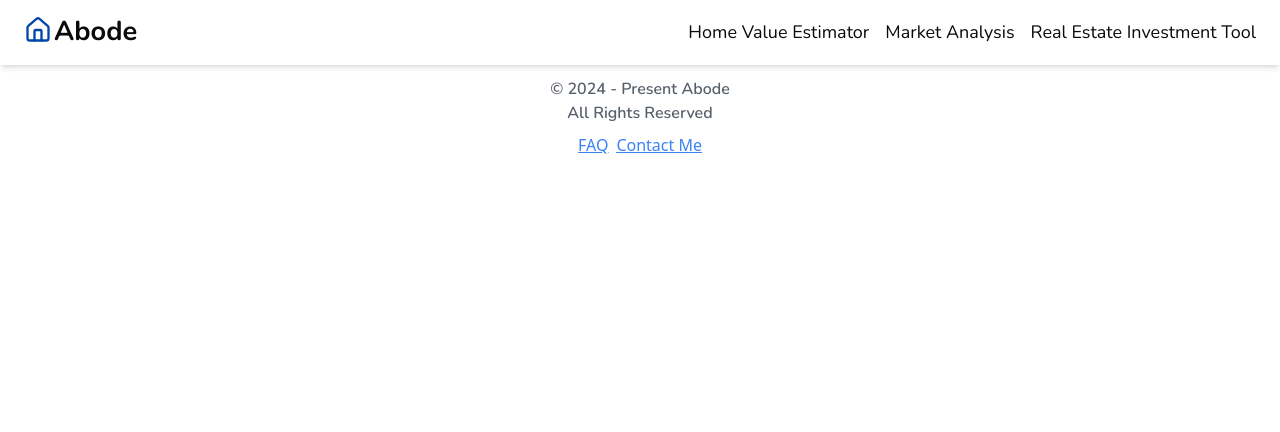
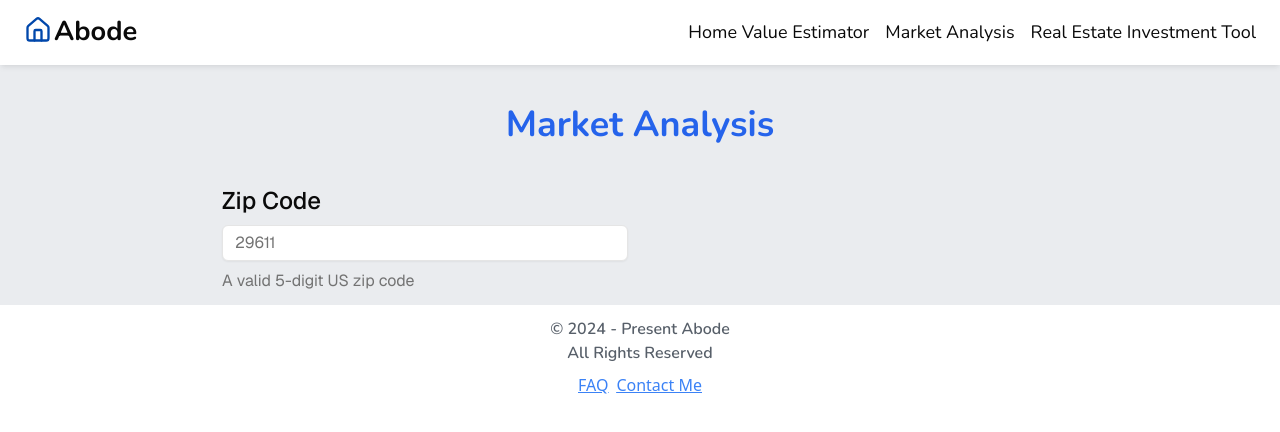
Before and after one commit to barreledout/Abode_Project, a React (Vite) app in the folder client/: page /market_analysis in a window 1280 px wide. Shown: the top 432 px of the page. Built offline with nearby package versions, Linux system fonts and the light colour scheme; a web font is replaced by a local one.

Commit message:
Making market analysis page.

```diff
--- a/client/src/App.tsx
+++ b/client/src/App.tsx
@@ -6,7 +6,7 @@ import Footer from "./Footer";
 import Home from "./Pages/Home";
 import Faq from "./Pages/Faq";
 import HomeEstimate from "./Pages/HomeEstimate/HomeEstimate";
-
+import MarketAnalysis from "./Pages/MarketData/MarketAnalysis";
 
 function App() {
   return (
@@ -16,7 +16,8 @@ function App() {
       <Routes>
         <Route path="/" element={<Home />} />
         <Route path="/faq" element={<Faq />} />
-        <Route path="/home_value_estimator" element={<HomeEstimate />}/>
+        <Route path="/home_value_estimator" element={<HomeEstimate />} />
+        <Route path="/market_analysis" element={<MarketAnalysis />} />
       </Routes>
 
       <Footer />
--- /dev/null
+++ b/client/src/Pages/MarketData/MarketAnalysis.tsx
@@ -0,0 +1,19 @@
+import React from "react";
+import MarketForm from "./MarketForm";
+
+const MarketAnalysis = () => {
+  return (
+    <section className="bg-gray-300/45 pt-10 pb-3">
+      <div className="text-center">
+        <h1
+          className={`font-nunito font-[700] pb-5 text-blue-600 text-2xl mq500w:text-[1.7rem] md:text-3xl lg:text-4xl`}
+        >
+          Market Analysis
+        </h1>
+        <MarketForm />
+      </div>
+    </section>
+  );
+};
+
+export default MarketAnalysis;
--- /dev/null
+++ b/client/src/Pages/MarketData/MarketForm.tsx
@@ -0,0 +1,85 @@
+"use client";
+import { z } from "zod";
+import { zodResolver } from "@hookform/resolvers/zod";
+import schema from "./MarketSchema";
+
+import { Button } from "../../components/ui/button";
+import { Input } from "../../components/ui/input";
+import {
+  Form,
+  FormControl,
+  FormDescription,
+  FormField,
+  FormItem,
+  FormLabel,
+  FormMessage,
+} from "../../components/ui/form";
+import {
+  Select,
+  SelectContent,
+  SelectItem,
+  SelectTrigger,
+  SelectValue,
+} from "../../components/ui/select";
+import { useState, useRef, useEffect } from "react";
+import ErrorScreen from "../../ErrorScreen";
+import { useForm } from "react-hook-form";
+
+type FormFields = z.infer<typeof schema>;
+
+interface ErrorDataProp {
+  message: string;
+  requestAmount: number;
+}
+
+const MarketForm = () => {
+  const [isSubmitted, setIsSubmitting] = useState<boolean>(false);
+
+  const form = useForm<FormFields>({
+    resolver: zodResolver(schema),
+    defaultValues: {
+      zipCode: "",
+      dataType: "All",
+      historyRange: 12,
+    },
+  });
+
+  const onSubmit = async () => {};
+
+  return (
+    <>
+      <Form {...form}>
+        <form
+          className="grid mt-5 gap-2 font-geistSans text-left md:max-w-[600px] mq400w:justify-center mq400w:mx-auto lg:grid-cols-2 lg:px-6 lg:min-w-[900px] "
+          onSubmit={form.handleSubmit(onSubmit)}
+        >
+          {/* zip code */}
+          <FormField
+            control={form.control}
+            name="zipCode"
+            render={({ field }) => (
+              <FormItem className="mx-2">
+                <FormLabel className="text-base lg:text-2xl">
+                  Zip Code
+                </FormLabel>
+                <FormControl>
+                  <Input
+                    placeholder="29611"
+                    className="bg-white lg:text-base"
+                    {...field}
+                  />
+                </FormControl>
+                <FormDescription className="lg:text-base">
+                  A valid 5-digit US zip code
+                </FormDescription>
+                <FormMessage />
+              </FormItem>
+            )}
+          />
+        </form>
+      </Form>
+    </>
+  );
+};
+
+export default MarketForm;
--- /dev/null
+++ b/client/src/Pages/MarketData/MarketSchema.ts
@@ -0,0 +1,9 @@
+import { z } from "zod";
+
+const schema = z.object({
+  zipCode: z.string().trim().min(5, "Enter a valid 5-digit US zip code."),
+  dataType: z.enum(["All", "Sale", "Rental"]),
+  historyRange: z.coerce.number().nonnegative(),
+});
+
+export default schema;
```
